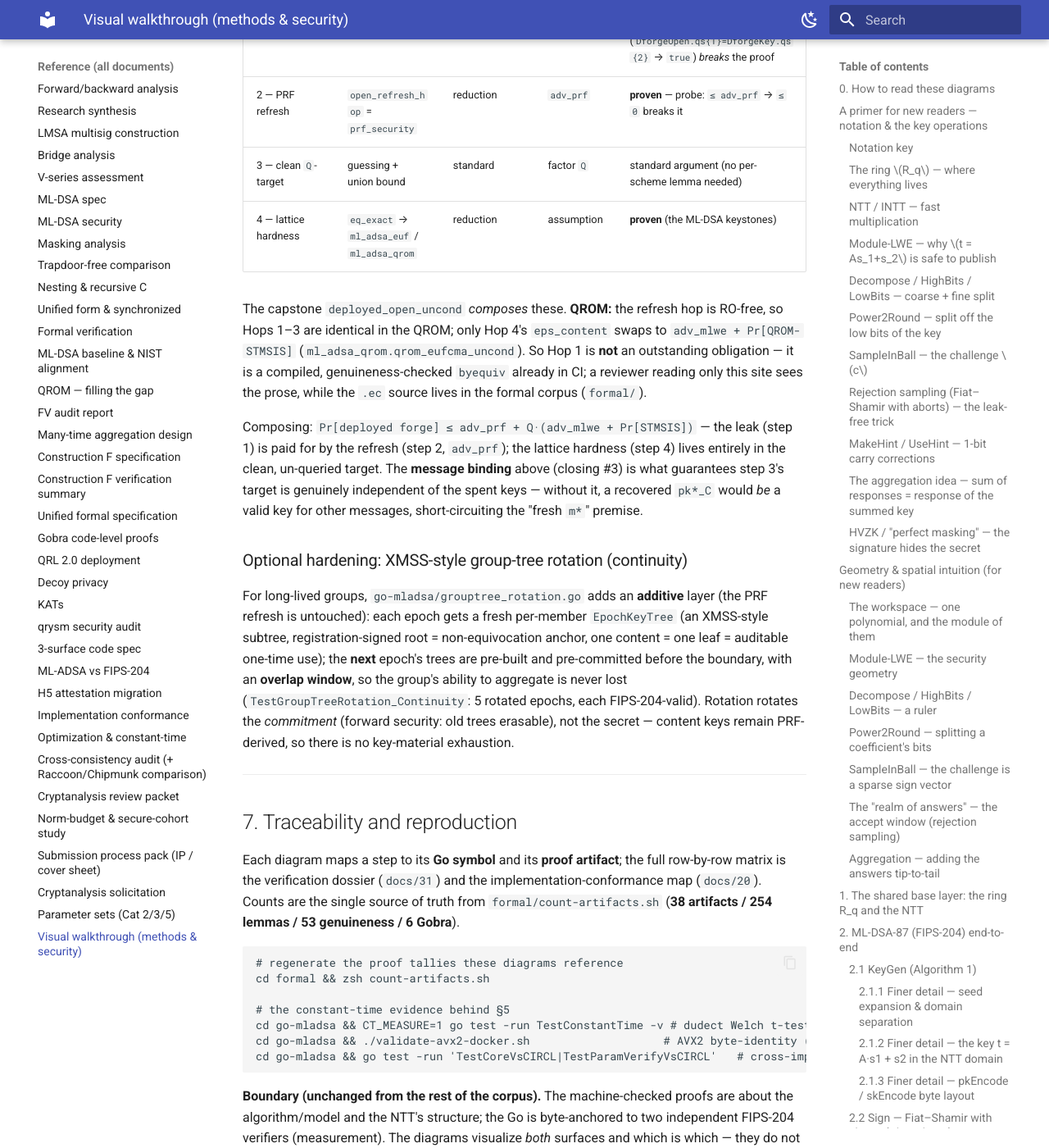
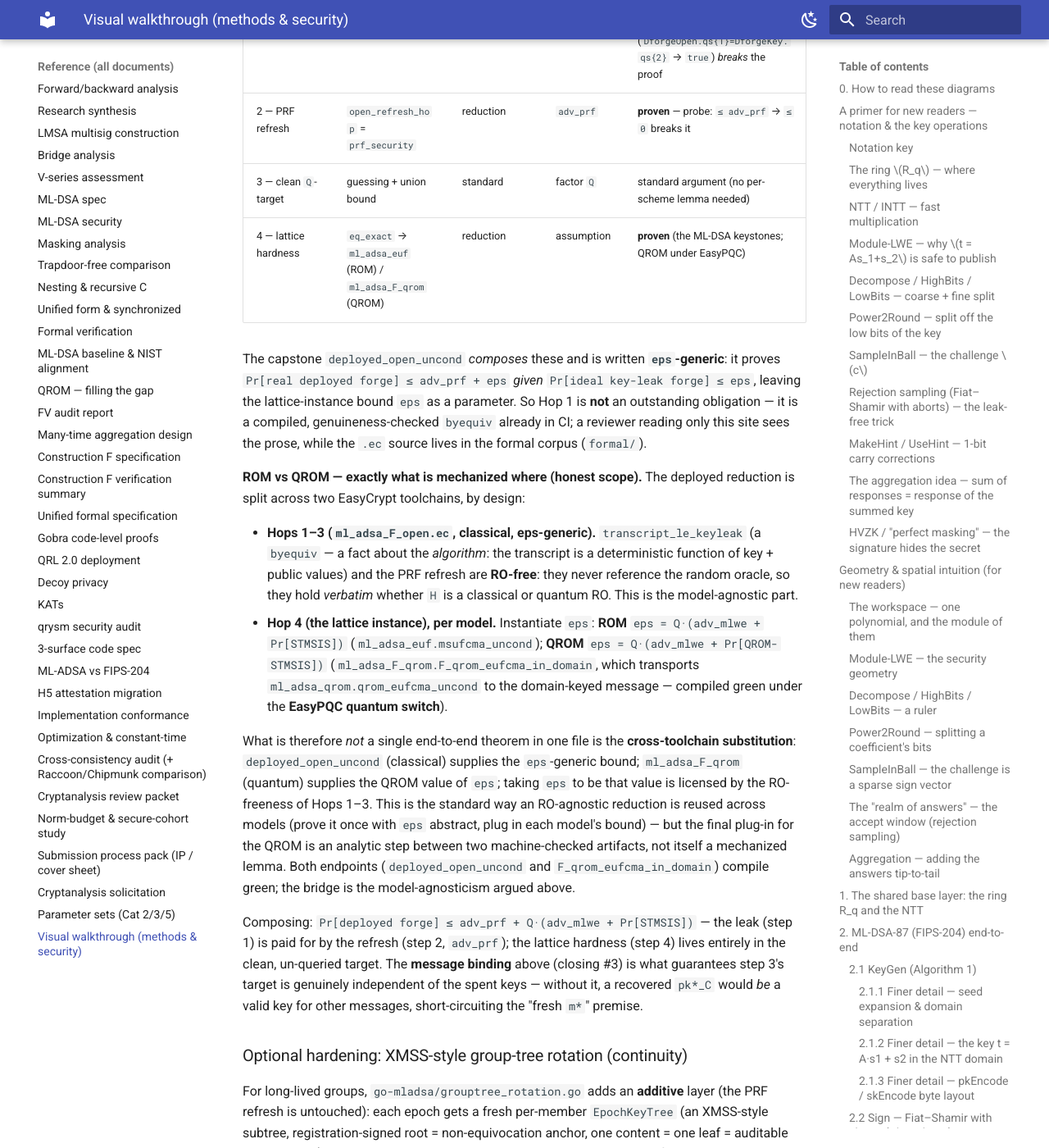
Before and after one commit to pq-cybarg/ml-adsa-site, an MkDocs documentation site: the page built from docs/reference/41-visual-methods-and-security.md, in a window 1280 px wide and 1400 px high, scrolled down 40182 px. Shown: the whole window at 82% size. Built offline with MkDocs 1.6.1 and Material for MkDocs 9.7.7, drawn with Linux system fonts in a browser that asks for light colours.

Commit message:
docs(41): precise ROM/QROM scope for the deployed reduction — eps-generic capstone + cross-toolchain glue
Mirror of main. The QROM artifact (ml_adsa_F_qrom) proves only the atomic QROM EUF-CMA bound; the
transcript-exposing deployed machinery is classical (ml_adsa_F_open.ec, eps-generic). The deployed-QROM
result composes the two, licensed by the RO-freeness of Hops 1-3 — stated as an analytic bridge, not a
single mechanized end-to-end QROM lemma.

```diff
--- a/docs/reference/41-visual-methods-and-security.md
+++ b/docs/reference/41-visual-methods-and-security.md
@@ -1413,13 +1413,33 @@ classical array) and is genuineness-probed in `formal/genuineness.sh`:
 | 1 — transcript ≤ key-leak | `transcript_le_keyleak` | `byequiv` (perfect simulation) | **0** | **proven** — genuineness probe: weakening its query-list correspondence (`DforgeOpen.qs{1}=DforgeKey.qs{2}` → `true`) *breaks* the proof |
 | 2 — PRF refresh | `open_refresh_hop` = `prf_security` | reduction | `adv_prf` | **proven** — probe: `≤ adv_prf` → `≤ 0` breaks it |
 | 3 — clean `Q`-target | guessing + union bound | standard | factor `Q` | standard argument (no per-scheme lemma needed) |
-| 4 — lattice hardness | `eq_exact` → `ml_adsa_euf` / `ml_adsa_qrom` | reduction | assumption | **proven** (the ML-DSA keystones) |
+| 4 — lattice hardness | `eq_exact` → `ml_adsa_euf` (ROM) / `ml_adsa_F_qrom` (QROM) | reduction | assumption | **proven** (the ML-DSA keystones; QROM under EasyPQC) |
 
-The capstone `deployed_open_uncond` *composes* these. **QROM:** the refresh hop is RO-free, so Hops 1–3 are
-identical in the QROM; only Hop 4's `eps_content` swaps to `adv_mlwe + Pr[QROM-STMSIS]`
-(`ml_adsa_qrom.qrom_eufcma_uncond`). So Hop 1 is **not** an outstanding obligation — it is a compiled,
+The capstone `deployed_open_uncond` *composes* these and is written **`eps`-generic**: it proves
+`Pr[real deployed forge] ≤ adv_prf + eps` *given* `Pr[ideal key-leak forge] ≤ eps`, leaving the lattice-instance
+bound `eps` as a parameter. So Hop 1 is **not** an outstanding obligation — it is a compiled,
 genuineness-checked `byequiv` already in CI; a reviewer reading only this site sees the prose, while the
 `.ec` source lives in the formal corpus (`formal/`).
+
+**ROM vs QROM — exactly what is mechanized where (honest scope).** The deployed reduction is split across two
+EasyCrypt toolchains, by design:
+
+- **Hops 1–3 (`ml_adsa_F_open.ec`, classical, eps-generic).** `transcript_le_keyleak` (a `byequiv` — a fact
+  about the *algorithm*: the transcript is a deterministic function of key + public values) and the PRF refresh
+  are **RO-free**: they never reference the random oracle, so they hold *verbatim* whether `H` is a classical or
+  quantum RO. This is the model-agnostic part.
+- **Hop 4 (the lattice instance), per model.** Instantiate `eps`: **ROM** `eps = Q·(adv_mlwe + Pr[STMSIS])`
+  (`ml_adsa_euf.msufcma_uncond`); **QROM** `eps = Q·(adv_mlwe + Pr[QROM-STMSIS])`
+  (`ml_adsa_F_qrom.F_qrom_eufcma_in_domain`, which transports `ml_adsa_qrom.qrom_eufcma_uncond` to the
+  domain-keyed message — compiled green under the **EasyPQC quantum switch**).
+
+What is therefore *not* a single end-to-end theorem in one file is the **cross-toolchain substitution**:
+`deployed_open_uncond` (classical) supplies the `eps`-generic bound; `ml_adsa_F_qrom` (quantum) supplies the
+QROM value of `eps`; taking `eps` to be that value is licensed by the RO-freeness of Hops 1–3. This is the
+standard way an RO-agnostic reduction is reused across models (prove it once with `eps` abstract, plug in each
+model's bound) — but the final plug-in for the QROM is an analytic step between two machine-checked artifacts,
+not itself a mechanized lemma. Both endpoints (`deployed_open_uncond` and `F_qrom_eufcma_in_domain`) compile
+green; the bridge is the model-agnosticism argued above.
 
 Composing: `Pr[deployed forge] ≤ adv_prf + Q·(adv_mlwe + Pr[STMSIS])` — the leak (step 1) is paid for by the
 refresh (step 2, `adv_prf`); the lattice hardness (step 4) lives entirely in the clean, un-queried target.
```
